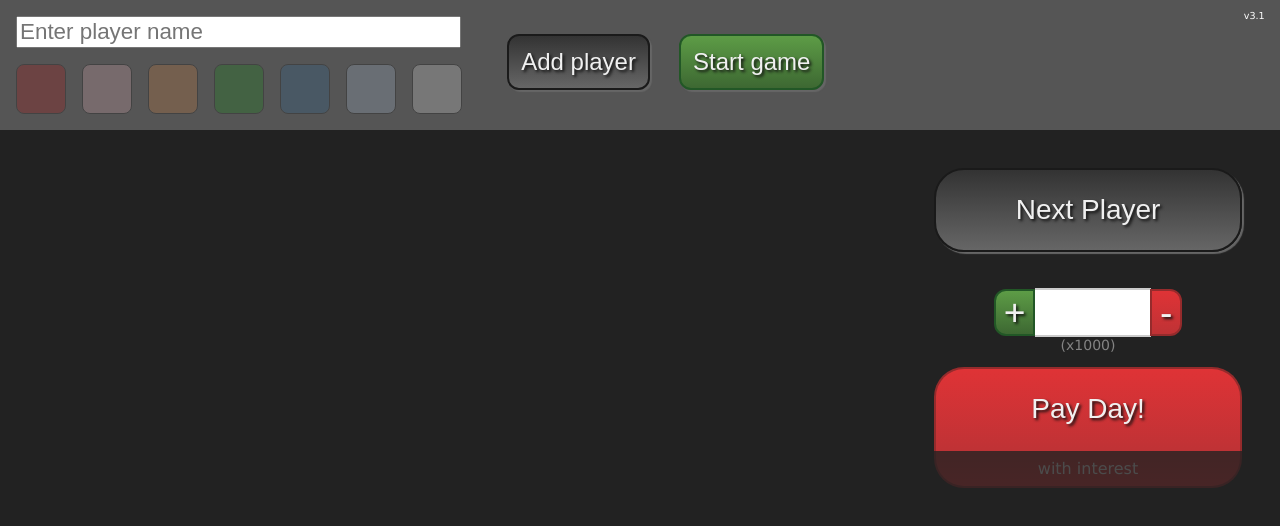
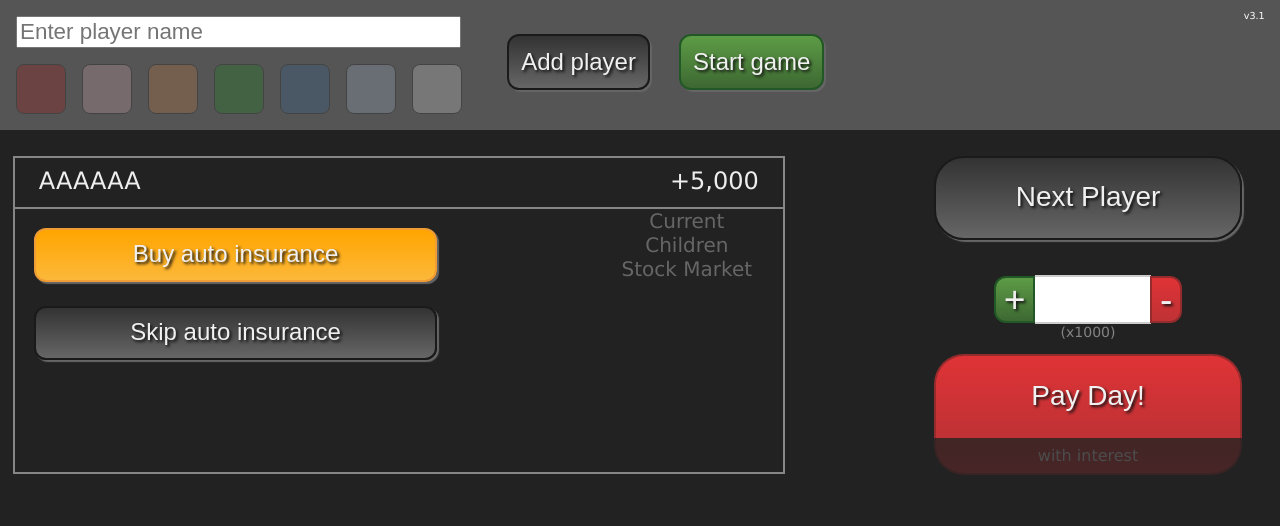
Before and after one commit to thansber/game-of-life, a website: page index-new.html in a window 1280 px wide. Drawn offline with Linux system fonts and the light colour scheme.

Commit message:
get new board UI started, add auto insurance action

```diff
--- a/css/actions.css
+++ b/css/actions.css
@@ -2,7 +2,7 @@
     float: right;
     margin: 2%;
     overflow: auto;
-    padding: 1%;
+    padding: 0 1%;
     width: 24%;
 }
 
--- a/css/board.css
+++ b/css/board.css
@@ -1,3 +1,72 @@
+#board {
+    border: 2px solid rgb(134, 134, 134);
+    float: left;
+    margin: 2% 1%;
+    width: 60%;
+}
+
+#board .player {
+    border-bottom: 2px solid rgb(134, 134, 134);
+    color: rgb(238, 238, 238);
+    font-size: 150%;
+    padding: 0.4em 1em 0.5em;
+    overflow: auto;
+}
+
+#board .player .name {
+    float: left;
+}
+
+#board .player .cash-change {
+    float: right;
+}
+
+#board .main {
+    float: left;
+    height: 14em;
+    overflow: hidden;
+    padding: 2.5%;
+    position: relative;
+    width: 70%;
+}
+
+#board .main .action {
+    margin-left: 1000%;
+    transition-property: margin-left;
+    transition-duration: 0.75s;
+    transition-timing-function: ease;
+}
+
+#board .main .action.selected {
+    margin-left: 0;
+}
+
+#board .main .action .button {
+    display: block;
+    margin: 0 0 1em 0;
+    padding: 0.4em 0 0.5em;
+    width: 75%;
+}
+
+#board .main .action .medium.button {
+    font-size: 1.5em;
+}
+
+#board .main .action .skip.button {
+}
+
+
+
+#board .spaces {
+    float: right;
+    font-size: 125%;
+    text-align: center;
+    width: 25%;
+}
+
+
+
+
 #actions .board {
     overflow: auto;
     width: 97%;
@@ -35,30 +104,6 @@
     float: right;
 }
 
-#actions .board .action {
-    left: 50%;
-    margin-left: 1000%;
-    position: absolute;
-    top: 50%;
-    transition-property: margin-left;
-    transition-duration: 0.75s;
-    transition-timing-function: ease;
-    width: 50%;
-}
-
-#actions .board .action.vertically-centered {
-    height: 30%;
-    margin-top: -6%;
-}
-
-#actions .board .action.selected {
-    margin-left: 0;
-}
-
-#actions .board .action.vertically-centered.selected {
-    margin-left: -25%;
-}
-
 #actions .board .action .button {
     height: 100%;
     width: 100%;
@@ -66,16 +111,6 @@
 
 #actions .board .action .large.button {
     font-size: 2em;
-}
-
-#actions .board .action .medium.button {
-    font-size: 1.5em;
-    width: 60%;
-}
-
-#actions .board .action .skip.button {
-    margin-left: 3%;
-    width: 25%;
 }
 
 #actions .board .action.insurance {
--- a/index-new.html
+++ b/index-new.html
@@ -42,10 +42,23 @@
 </section>
 
 <section id="board">
+  <h1 class="player">
+    <p class="name">AAAAAA</p>
+    <p class="cash-change"><span class="sign">+</span><span class="value">5,000</span></p>
+  </h1>
+  <div class="main">
+    <div class="action auto insurance vertically-centered selected" data-type="auto-insurance">
+      <button class="orange medium button buy" data-insurance="auto">Buy auto insurance</button>
+      <button class="grey medium button skip">Skip auto insurance</button>
+    </div>
 
+  </div>
+  <div class="spaces">
+    <p class="current">Current</p>
+    <p class="children">Children</p>
+    <p class="stock market">Stock Market</p>
+  </div>
 </section>
-
-
 
 <section id="actions">
   <button class="grey next-player button">Next Player</button>
@@ -62,11 +75,6 @@
 <!--
   <div class="board">
     <div class="main">
-
-      <div class="action auto insurance vertically-centered selected" data-type="auto-insurance">
-        <button class="orange medium button buy" data-insurance="auto">Buy auto insurance</button>
-        <button class="grey medium button skip">Skip</button>
-      </div>
 
       <div class="action tuition vertically-centered" data-type="tuition">
         <button class="red large button">Pay tuition</button>
```
